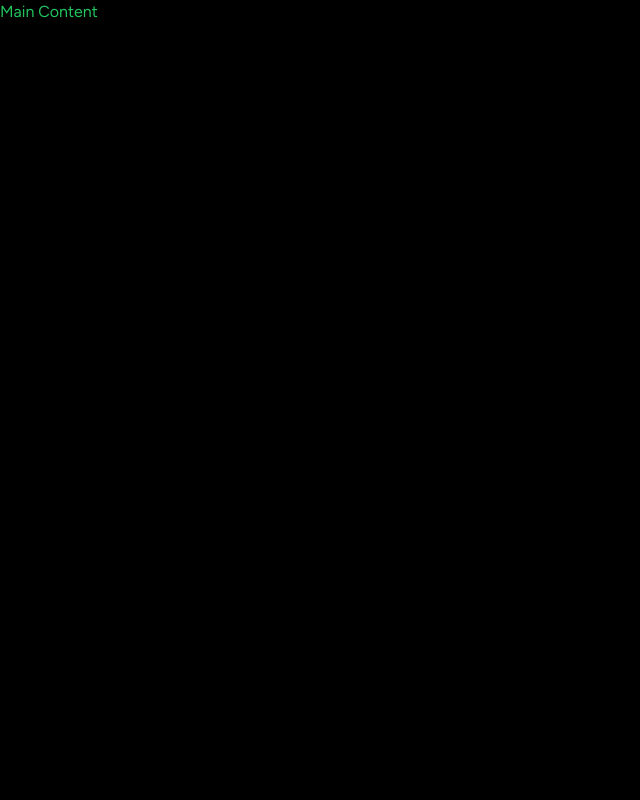
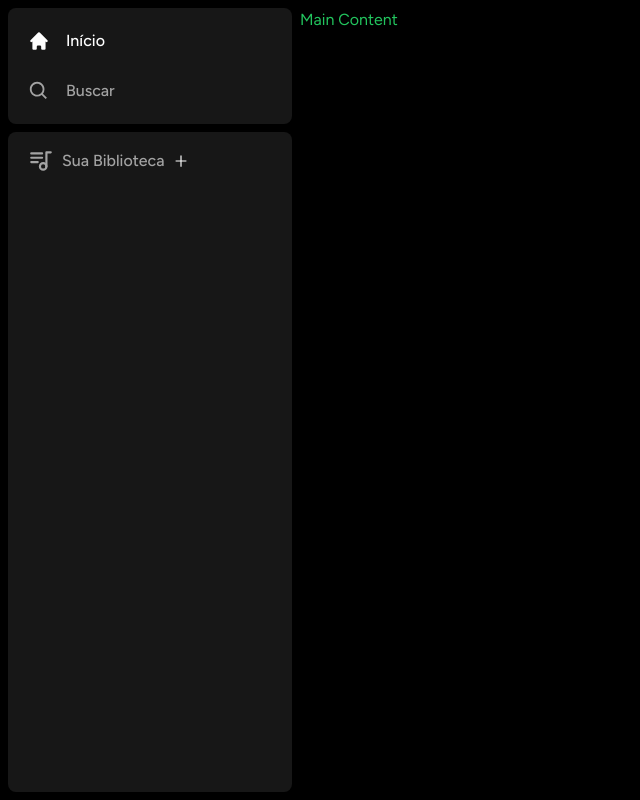
Before and after one commit to wessan001/Spotify-Clone, a Next.js app: page / in a window 1280 px wide. Shown: the whole page, without its empty margins (0-640 px from the left). Built offline with nearby package versions, Linux system fonts and the light colour scheme.

Commit message:
Iniciando a estilização do Spotify Clone com Next e Tailwind

```diff
--- a/app/layout.tsx
+++ b/app/layout.tsx
@@ -1,3 +1,4 @@
+import Sidebar from '@/components/Sidebar'
 import './globals.css'
 import { Figtree } from 'next/font/google'
 
@@ -15,7 +16,11 @@
 }) {
   return (
     <html lang="en">
-      <body className={font.className}>{children}</body>
+      <body className={font.className}>
+        <Sidebar>
+        {children}
+        </Sidebar>
+        </body>
     </html>
   )
 }
--- /dev/null
+++ b/components/Box.tsx
@@ -0,0 +1,26 @@
+import { twMerge } from "tailwind-merge";
+
+interface BoxProps {
+    children: React.ReactNode;
+    className?: string;
+}
+
+const Box: React.FC<BoxProps> = ({
+    children,
+    className
+}) => {
+    return (
+        <div className={twMerge(`
+        bg-neutral-900
+        rounded-lg
+        h-fit
+        w-full
+        `,
+        className
+        )}>
+            {children}
+        </div>
+    );
+}
+
+export default Box;
--- /dev/null
+++ b/components/Library.tsx
@@ -0,0 +1,35 @@
+"use client"
+
+import { TbPlaylist } from 'react-icons/tb'
+import { AiOutlinePlus } from 'react-icons/ai'
+
+const Library = () => {
+    const onClick = () => {
+
+    };
+
+    return(
+        <div className="flex flex-col">
+            <div className="
+                flex
+                items-center
+                justify-between
+                px-5
+                pt-4
+            ">
+            <div
+            className="
+            inline-flex
+            items-center
+            gap-x-2
+            ">
+             <TbPlaylist className="text-neutral-400" size={26}/>
+             <p className="text-neutral-400 font-medium font-md">Sua Biblioteca</p>
+             <AiOutlinePlus />
+            </div>
+            </div>
+        </div>
+    );
+}
+
+export default Library;
--- a/components/Sidebar.tsx
+++ b/components/Sidebar.tsx
@@ -1,3 +1,14 @@
+"use client";
+
+
+import { usePathname } from 'next/navigation';
+import { useMemo } from 'react';
+import { HiHome } from 'react-icons/hi';
+import { BiSearch } from 'react-icons/bi';
+import Box from './Box';
+import SidebarItem from './SidebarItem';
+import Library from './Library';
+
 interface SidebarProps {
     children: React.ReactNode;
 }
@@ -7,9 +18,45 @@
 const Sidebar: React.FC<SidebarProps> = ({
     children
 }) => {
+    const pathname = usePathname();
+
+    const routes = useMemo(() => [
+        {
+            icon: HiHome,
+            label: 'Início',
+            active: pathname !== '/search',
+            href: '/',
+        },
+        {
+            icon: BiSearch,
+            label: 'Buscar',
+            active: pathname === '/search',
+            href: '/search',
+        }
+    ], [pathname]);
+
+
     return (
-        <div>
-            {children}
+        <div className=" flex h-full">
+            <div className=" hidden md:flex flex-col gap-y-2 bg-black h-full w-[300px] p-2 ">
+                <Box>
+                    <div className="flex flex-col gap-y-4 px-5 py-4">
+                        {routes.map((item) => (
+                            <SidebarItem
+                                key={item.label}
+                                {...item}
+                            />
+                        ))}
+                    </div>
+                </Box>
+                <Box className= " overflow-y-auto h-full ">
+                   <Library />
+                </Box>
+
+            </div>
+            <main className="h-full flex-1 overflow-y-auto py-2">
+                {children}
+            </main>
         </div>
     );
 };
--- /dev/null
+++ b/components/SidebarItem.tsx
@@ -0,0 +1,42 @@
+import Link from "next/link";
+import { IconType } from "react-icons";
+import { twMerge } from "tailwind-merge";
+
+interface SidebarItemProps {
+    icon: IconType;
+    label: string;
+    active?: boolean;
+    href: string;
+}
+
+const SidebarItem:React.FC<SidebarItemProps> = ({
+    icon: Icon,
+    label,
+    active,
+    href
+}) => {
+    return(
+        <Link href={href} className={twMerge(`
+            flex
+            flex-row
+            h-auto
+            items-center
+            w-full
+            gap-x-4
+            text-md
+            font-medium
+            cursor-pointer
+            hover:text-white
+            transition
+            text-neutral-400
+            py-1
+        `,
+        active && "text-white"
+        )}>
+            <Icon size={26} />
+            <p className="truncate w-full">{label}</p>
+        </Link>
+    );
+}
+
+export default SidebarItem;
--- a/package.json
+++ b/package.json
@@ -19,6 +19,8 @@
     "postcss": "8.4.24",
     "react": "18.2.0",
     "react-dom": "18.2.0",
+    "react-icons": "^4.9.0",
+    "tailwind-merge": "^1.13.2",
     "tailwindcss": "3.3.2",
     "typescript": "5.1.3"
   }
```
Also changed, not shown: 1 other file (tests, documents, lock files or other folders).
